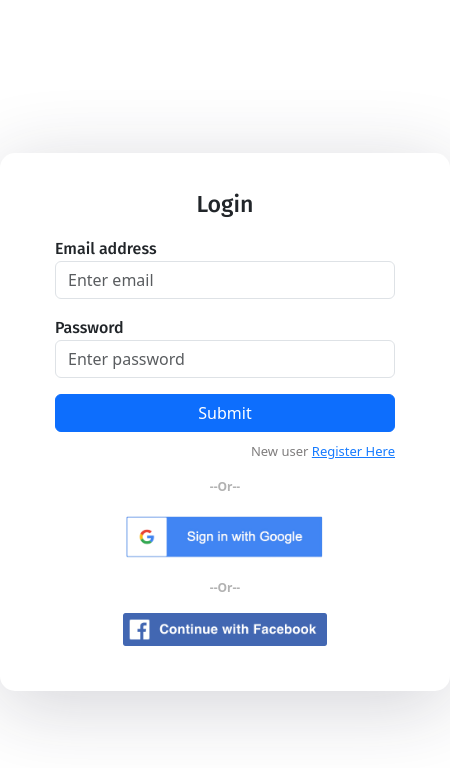
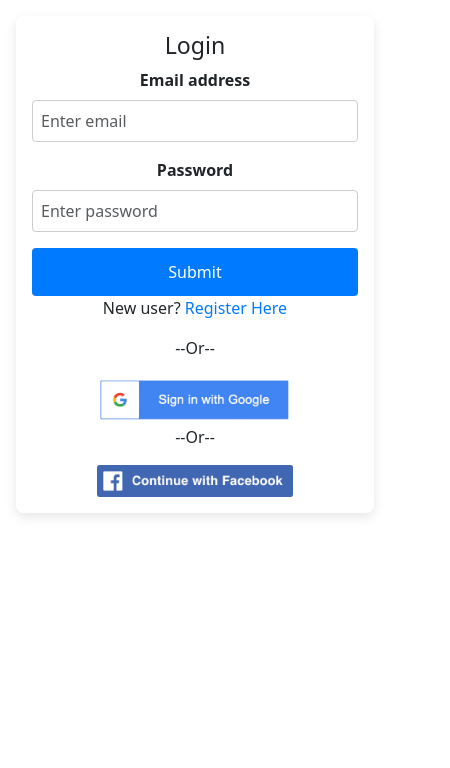
Before and after one commit to Product-Design-Implementation-Group-4/User_Application_Frontend, a React (Vite) app: page /#/ in a window 390 px wide. Shown: the top 768 px of the page, 450 px wide, since content can reach past the window. Built offline with nearby package versions, Linux system fonts and the light colour scheme; no server answers.

Commit message:
Featues added on (sign up, responsive view, password verification, Profile image addition)

```diff
--- a/src/App.css
+++ b/src/App.css
@@ -1,16 +1,5 @@
 .App {
   text-align: center;
-}
-
-.App-logo {
-  height: 40vmin;
-  pointer-events: none;
-}
-
-@media (prefers-reduced-motion: no-preference) {
-  .App-logo {
-    animation: App-logo-spin infinite 20s linear;
-  }
 }
 
 .App-header {
@@ -24,15 +13,67 @@
   color: white;
 }
 
-.App-link {
-  color: #61dafb;
+.profile-container {
+  padding: 2em;
+  display: flex;
+  justify-content: center;
 }
 
-@keyframes App-logo-spin {
-  from {
-    transform: rotate(0deg);
+.profile-form {
+  max-width: 500px;
+  width: 100%;
+  background-color: #f1f1f1;
+  padding: 2em;
+  border-radius: 8px;
+  box-shadow: 0 4px 12px rgba(0, 0, 0, 0.15);
+}
+
+.form-group {
+  margin-bottom: 1em;
+}
+
+.form-group label {
+  display: block;
+  margin-bottom: 0.5em;
+  font-weight: bold;
+}
+
+.form-group input,
+.form-group select {
+  width: 100%;
+  padding: 0.75em;
+  border: 1px solid #ccc;
+  border-radius: 4px;
+}
+
+.submit-button,
+.logout-button {
+  width: 100%;
+  padding: 0.75em;
+  background-color: #007bff;
+  border: none;
+  color: white;
+  border-radius: 4px;
+  cursor: pointer;
+  transition: background-color 0.2s;
+}
+
+.submit-button:hover,
+.logout-button:hover {
+  background-color: #0056b3;
+}
+
+@media (max-width: 600px) {
+  .profile-container {
+    padding: 1em;
   }
-  to {
-    transform: rotate(360deg);
+
+  .profile-form {
+    padding: 1em;
+  }
+
+  .form-group input,
+  .form-group select {
+    padding: 0.5em;
   }
 }
--- a/src/App.jsx
+++ b/src/App.jsx
@@ -1,39 +1,35 @@
-import { useEffect } from "react";
+import { useEffect, useState } from "react";
 import "../node_modules/bootstrap/dist/css/bootstrap.min.css";
 import "./App.css";
-import {
-  BrowserRouter as Router,
-  Routes,
-  Route,
-  Navigate,
-} from "react-router-dom";
+import { BrowserRouter as Router, Routes, Route, Navigate } from "react-router-dom";
 
 import Login from "./components/login";
 import SignUp from "./components/register";
-
+import Profile from "./components/profile";
 import { ToastContainer } from "react-toastify";
 import "react-toastify/dist/ReactToastify.css";
-import Profile from "./components/profile";
-import { useState } from "react";
 import { auth } from "./components/firebase";
 
 function App() {
-  const [user, setUser] = useState();
+  const [user, setUser] = useState(null); // Start with null to handle initial state better
+
   useEffect(() => {
-    auth.onAuthStateChanged((user) => {
+    const unsubscribe = auth.onAuthStateChanged((user) => {
       setUser(user);
     });
-  });
+
+
+    return () => unsubscribe();
+  }, []);
+
   return (
     <Router>
       <div className="App">
         <div className="auth-wrapper">
           <div className="auth-inner">
             <Routes>
-              <Route
-                path="/"
-                element={user ? <Navigate to="/profile" /> : <Login />}
-              />
+
+              <Route path="/" element={user ? <Navigate to="/profile" /> : <Login />} />
               <Route path="/login" element={<Login />} />
               <Route path="/register" element={<SignUp />} />
               <Route path="/profile" element={<Profile />} />
--- a/src/components/login.jsx
+++ b/src/components/login.jsx
@@ -2,7 +2,7 @@ import { signInWithEmailAndPassword } from "firebase/auth";
 import React, { useState } from "react";
 import { auth } from "./firebase";
 import { toast } from "react-toastify";
-import SignInwithGoogle from "./signInWIthGoogle";
+import SignInwithGoogle from "./signInWithGoogle";
 import SignInWithFacebook from "./signInWithFacebook";
 
 function Login() {
@@ -13,14 +13,11 @@ function Login() {
     e.preventDefault();
     try {
       await signInWithEmailAndPassword(auth, email, password);
-      console.log("User logged in Successfully");
       window.location.href = "/profile";
       toast.success("User logged in Successfully", {
         position: "top-center",
       });
     } catch (error) {
-      console.log(error.message);
-
       toast.error(error.message, {
         position: "bottom-center",
       });
@@ -28,10 +25,12 @@ function Login() {
   };
 
   return (
-    <form onSubmit={handleSubmit}>
+    <div className="auth-container">
+      <div className="form-container">
+        <form onSubmit={handleSubmit} className="form">
           <h3>Login</h3>
 
-      <div className="mb-3">
+          <div className="form-group">
             <label>Email address</label>
             <input
               type="email"
@@ -42,7 +41,7 @@ function Login() {
             />
           </div>
 
-      <div className="mb-3">
+          <div className="form-group">
             <label>Password</label>
             <input
               type="password"
@@ -53,17 +52,19 @@ function Login() {
             />
           </div>
 
-      <div className="d-grid">
-        <button type="submit" className="btn btn-primary">
+          <button type="submit" className="submit-button">
             Submit
           </button>
+
+          <p className="form-footer">
+            New user? <a href="/register">Register Here</a>
+          </p>
+
+          <SignInwithGoogle />
+          <SignInWithFacebook />
+        </form>
       </div>
-      <p className="forgot-password text-right">
-        New user <a href="/register">Register Here</a>
-      </p>
-      <SignInwithGoogle/>
-      <SignInWithFacebook/>
-    </form>
+    </div>
   );
 }
 
--- /dev/null
+++ b/src/components/navbar.jsx
@@ -0,0 +1,27 @@
+import React from "react";
+import "./Navbar.css";
+import companyLogo from "../assets/company.png";
+
+function Navbar({ userDetails, handleLogout }) {
+  return (
+    <nav className="navbar">
+
+      <div className="navbar-logo">
+        <img src={companyLogo} alt="Company Logo" />
+      </div>
+
+      {userDetails && (
+        <div className="navbar-user">
+          <img src={userDetails.photo} alt="Profile" className="user-photo" />
+          <div className="user-details">
+          <p className="user-name">{userDetails.firstName} {userDetails.lastName && userDetails.lastName}</p>
+            <p className="user-email">{userDetails.email}</p>
+          </div>
+          <button className="logout-button" onClick={handleLogout}>Logout</button>
+        </div>
+      )}
+    </nav>
+  );
+}
+
+export default Navbar;
--- a/src/components/profile.jsx
+++ b/src/components/profile.jsx
@@ -1,28 +1,67 @@
 import React, { useEffect, useState } from "react";
 import { auth, db } from "./firebase";
-import { doc, getDoc } from "firebase/firestore";
+import { doc, getDoc, setDoc } from "firebase/firestore";
+import Navbar from "./navbar";
+import "../App.css";
+import "../index.css";
 
 function Profile() {
   const [userDetails, setUserDetails] = useState(null);
-  const fetchUserData = async () => {
-    auth.onAuthStateChanged(async (user) => {
-      console.log(user);
+  const [formData, setFormData] = useState({
+    name: "",
+    email: "",
+    phone: "",
+    location: ""
+  });
 
-      const docRef = doc(db, "Users", user.uid);
-      const docSnap = await getDoc(docRef);
-      if (docSnap.exists()) {
-        setUserDetails(docSnap.data());
-        console.log(docSnap.data());
+  useEffect(() => {
+    const unsubscribe = auth.onAuthStateChanged(async (user) => {
+      if (user) {
+        try {
+          const docRef = doc(db, "Users", user.uid);
+          const docSnap = await getDoc(docRef);
+          if (docSnap.exists()) {
+            const data = docSnap.data();
+            setUserDetails(data);
+            setFormData({
+              name: data.name || "",
+              email: data.email || user.email,
+              phone: data.phone || "",
+              location: data.location || ""
+            });
+          } else {
+            console.log("No user data found in Firestore.");
+          }
+        } catch (error) {
+          console.error("Error fetching user data:", error.message);
+        }
       } else {
-        console.log("User is not logged in");
+        console.log("User is not logged in.");
       }
     });
-  };
-  useEffect(() => {
-    fetchUserData();
+
+    return () => unsubscribe();
   }, []);
 
-  async function handleLogout() {
+  const handleChange = (e) => {
+    const { name, value } = e.target;
+    setFormData({ ...formData, [name]: value });
+  };
+
+  const handleSubmit = async (e) => {
+    e.preventDefault();
+    if (auth.currentUser) {
+      const userRef = doc(db, "Users", auth.currentUser.uid);
+      try {
+        await setDoc(userRef, formData, { merge: true });
+        console.log("Profile updated successfully!");
+      } catch (error) {
+        console.error("Error updating profile:", error.message);
+      }
+    }
+  };
+
+  const handleLogout = async () => {
     try {
       await auth.signOut();
       window.location.href = "/login";
@@ -30,32 +69,41 @@ function Profile() {
     } catch (error) {
       console.error("Error logging out:", error.message);
     }
-  }
+  };
+
   return (
-    <div>
-      {userDetails ? (
-        <>
-          <div style={{ display: "flex", justifyContent: "center" }}>
-            <img
-              src={userDetails.photo}
-              width={"40%"}
-              style={{ borderRadius: "50%" }}
-            />
+    <div className="app-container">
+      <Navbar userDetails={userDetails} handleLogout={handleLogout} />
+      <div className="profile-container">
+        <form onSubmit={handleSubmit} className="profile-form">
+          <div className="form-group">
+            <label>Name:</label>
+            <input type="text" name="name" value={formData.name} onChange={handleChange} required />
           </div>
-          <h3>Welcome {userDetails.firstName} 🙏🙏</h3>
-          <div>
-            <p>Email: {userDetails.email}</p>
-            <p>First Name: {userDetails.firstName}</p>
-            {/* <p>Last Name: {userDetails.lastName}</p> */}
+          <div className="form-group">
+            <label>Email:</label>
+            <input type="email" name="email" value={formData.email} onChange={handleChange} required disabled />
           </div>
-          <button className="btn btn-primary" onClick={handleLogout}>
-            Logout
-          </button>
-        </>
-      ) : (
-        <p>Loading...</p>
-      )}
+          <div className="form-group">
+            <label>Phone:</label>
+            <input type="tel" name="phone" value={formData.phone} onChange={handleChange} />
+          </div>
+          <div className="form-group">
+            <label>Location:</label>
+            <select name="location" value={formData.location} onChange={handleChange} required>
+              <option value="">Select location</option>
+              <option value="Oulu">Oulu</option>
+              <option value="Helsinki">Helsinki</option>
+              <option value="Tampere">Tampere</option>
+              <option value="Turku">Turku</option>
+              <option value="Vasa">Vasa</option>
+            </select>
+          </div>
+          <button type="submit" className="submit-button">Submit</button>
+        </form>
+      </div>
     </div>
   );
 }
+
 export default Profile;
--- a/src/components/register.jsx
+++ b/src/components/register.jsx
@@ -1,97 +1,188 @@
+import React, { useState } from "react";
 import { createUserWithEmailAndPassword } from "firebase/auth";
-import React, { useState } from "react";
-import { auth, db } from "./firebase";
+import { auth, db, storage } from "./firebase";
 import { setDoc, doc } from "firebase/firestore";
+import { getStorage, ref, uploadBytes, getDownloadURL } from "firebase/storage";
 import { toast } from "react-toastify";
+import { useNavigate } from "react-router-dom";
+import "../App.css";
+import "../index.css";
 
 function Register() {
   const [email, setEmail] = useState("");
   const [password, setPassword] = useState("");
+  const [confirmPassword, setConfirmPassword] = useState("");
   const [fname, setFname] = useState("");
   const [lname, setLname] = useState("");
+  const [photo, setPhoto] = useState(null);
+  const [loading, setLoading] = useState(false);
+
+  const navigate = useNavigate();
 
   const handleRegister = async (e) => {
     e.preventDefault();
+
+
+    if (password !== confirmPassword) {
+      toast.error("Passwords do not match!", {
+        position: "bottom-center",
+      });
+      return;
+    }
+
+    setLoading(true);
     try {
-      await createUserWithEmailAndPassword(auth, email, password);
-      const user = auth.currentUser;
-      console.log(user);
+
+      const userCredential = await createUserWithEmailAndPassword(auth, email, password);
+      const user = userCredential.user;
+
+      let photoURL = "";
+
+      if (photo) {
+        const storageRef = ref(getStorage(), `profile_pictures/${user.uid}`);
+        try {
+          const snapshot = await uploadBytes(storageRef, photo);
+          const url = await getDownloadURL(snapshot.ref);
+          photoURL = url;
+          console.log("Uploaded photo URL:", photoURL);
+        } catch (error) {
+          console.error("Error uploading photo:", error.message);
+          toast.error("Failed to upload photo", {
+            position: "bottom-center",
+          });
+        }
+      }
+
+
       if (user) {
         await setDoc(doc(db, "Users", user.uid), {
           email: user.email,
           firstName: fname,
           lastName: lname,
-          photo:""
+          photo: photoURL,
         });
       }
-      console.log("User Registered Successfully!!");
-      toast.success("User Registered Successfully!!", {
+
+      console.log("User Registered Successfully!");
+      toast.success("User Registered Successfully!", {
         position: "top-center",
       });
+
+
+      navigate("/profile");
     } catch (error) {
-      console.log(error.message);
+      console.error("Error during registration:", error.message);
       toast.error(error.message, {
+        position: "bottom-center",
+      });
+    } finally {
+      setLoading(false);
+    }
+  };
+
+
+  const handlePhotoChange = (e) => {
+    const file = e.target.files[0];
+    if (file && file.type.startsWith('image/')) {
+      setPhoto(file);
+    } else {
+      toast.error("Please upload a valid image file", {
         position: "bottom-center",
       });
     }
   };
 
   return (
-    <form onSubmit={handleRegister}>
+    <div className="app-container">
+      <div className="form-container">
+        <form onSubmit={handleRegister} className="form">
           <h3>Sign Up</h3>
 
-      <div className="mb-3">
-        <label>First name</label>
+
+          <div className="form-group">
+            <label>First Name</label>
             <input
               type="text"
               className="form-control"
-          placeholder="First name"
+              placeholder="Enter your first name"
               onChange={(e) => setFname(e.target.value)}
               required
             />
           </div>
 
-      <div className="mb-3">
-        <label>Last name</label>
+
+          <div className="form-group">
+            <label>Last Name</label>
             <input
               type="text"
               className="form-control"
-          placeholder="Last name"
+              placeholder="Enter your last name"
               onChange={(e) => setLname(e.target.value)}
+              required
             />
           </div>
 
-      <div className="mb-3">
-        <label>Email address</label>
+
+          <div className="form-group">
+            <label>Email</label>
             <input
               type="email"
               className="form-control"
-          placeholder="Enter email"
+              placeholder="Enter your email"
               onChange={(e) => setEmail(e.target.value)}
               required
             />
           </div>
 
-      <div className="mb-3">
+
+          <div className="form-group">
             <label>Password</label>
             <input
               type="password"
               className="form-control"
-          placeholder="Enter password"
+              placeholder="Enter your password"
               onChange={(e) => setPassword(e.target.value)}
               required
             />
           </div>
 
-      <div className="d-grid">
-        <button type="submit" className="btn btn-primary">
-          Sign Up
+
+          <div className="form-group">
+            <label>Confirm Password</label>
+            <input
+              type="password"
+              className="form-control"
+              placeholder="Confirm your password"
+              onChange={(e) => setConfirmPassword(e.target.value)}
+              required
+            />
+          </div>
+
+
+          <div className="form-group">
+            <label>Profile Picture</label>
+            <input
+              type="file"
+              className="form-control"
+              onChange={handlePhotoChange} // Handle file change
+            />
+          </div>
+
+
+          <button type="submit" className="submit-button" disabled={loading}>
+            {loading ? "Signing Up..." : "Sign Up"}
           </button>
+
+
+          <div className="form-footer">
+            <p>
+              Already have an account? <a href="/login">Login</a>
+            </p>
           </div>
-      <p className="forgot-password text-right">
-        Already registered <a href="/login">Login</a>
-      </p>
         </form>
+      </div>
+    </div>
   );
 }
+
 export default Register;
--- a/src/index.css
+++ b/src/index.css
@@ -1,91 +1,113 @@
-@import url("https://fonts.googleapis.com/css?family=Fira+Sans:400,500,600,700,800");
-
 * {
+  margin: 0;
+  padding: 0;
   box-sizing: border-box;
 }
+
 body {
-  /* background: #1c8ef9 !important; */
-  min-height: 100vh;
-  display: flex;
-  font-weight: 400;
   font-family: "Fira Sans", sans-serif;
+  background-color: #f4f4f4;
+  line-height: 1.6;
 }
 
-h1,
-h2,
-h3,
-h4,
-h5,
-h6,
-label,
-span {
-  font-weight: 500;
-  font-family: "Fira Sans", sans-serif;
+.app-container {
+  display: flex;
+  flex-direction: column;
+  min-height: 100vh;
+  justify-content: center;
+  align-items: center;
 }
 
-body,
-html,
-.App,
-#root,
-.auth-wrapper {
+.navbar {
   width: 100%;
-  height: 100%;
+  padding: 1em 2em;
+  background-color: #007bff;
+  color: white;
+  box-shadow: 0 2px 4px rgba(0, 0, 0, 0.1);
 }
 
-.navbar-light {
-  background-color: #ffffff;
-  box-shadow: 0px 14px 80px rgba(34, 35, 58, 0.2);
+.navbar-logo img {
+  height: 40px;
 }
 
-.auth-wrapper {
+.navbar-user {
+  display: flex;
+  align-items: center;
+}
+
+.form-container {
   display: flex;
   justify-content: center;
-  flex-direction: column;
-  text-align: left;
+  align-items: center;
+  padding: 2em;
+  width: 100%;
 }
 
-.auth-inner {
-  width: 450px;
-  margin: auto;
-  background: #ffffff;
-  box-shadow: 0px 14px 80px rgba(34, 35, 58, 0.2);
-  padding: 40px 55px 45px 55px;
-  border-radius: 15px;
-  transition: all 0.3s;
+.form {
+  max-width: 450px;
+  width: 100%;
+  background-color: white;
+  padding: 2em;
+  border-radius: 8px;
+  box-shadow: 0 4px 12px rgba(0, 0, 0, 0.1);
 }
 
-.auth-wrapper .form-control:focus {
-  border-color: #167bff;
-  box-shadow: none;
+.form-group {
+  margin-bottom: 1.5em;
 }
 
-.auth-wrapper h3 {
-  text-align: center;
-  margin: 0;
-  line-height: 1;
-  padding-bottom: 20px;
+.form-group label {
+  font-weight: bold;
+  margin-bottom: 0.5em;
 }
 
-.custom-control-label {
-  font-weight: 400;
+.form-group input {
+  width: 100%;
+  padding: 0.75em;
+  border: 1px solid #ccc;
+  border-radius: 4px;
+  font-size: 1em;
 }
 
-.forgot-password,
-.forgot-password a {
-  text-align: right;
-  font-size: 13px;
-  padding-top: 10px;
-  color: #7f7d7d;
-  margin: 0;
+.submit-button {
+  width: 100%;
+  padding: 0.75em;
+  background-color: #007bff;
+  border: none;
+  color: white;
+  border-radius: 4px;
+  font-size: 1em;
+  cursor: pointer;
+  transition: background-color 0.3s ease;
 }
 
-.forgot-password a {
-  color: #167bff;
+.submit-button:hover {
+  background-color: #0056b3;
 }
-.continue-p {
-  font-size: 12px;
-  color: #b2b2b2;
-  font-weight: 600;
-  margin-top: 1rem;
+
+.form-footer {
   text-align: center;
 }
+
+.form-footer a {
+  color: #007bff;
+  text-decoration: none;
+}
+
+.form-footer a:hover {
+  text-decoration: underline;
+}
+
+@media (max-width: 768px) {
+  .navbar {
+    padding: 1em;
+  }
+
+  .form-container {
+    padding: 1em;
+  }
+
+  .form {
+    padding: 1em;
+  }
+}
```
Also changed, not shown: cors.json (added, +8 -0 lines), src/components/Navbar.css (added, +71 -0 lines), src/components/firebase.jsx (+7 -3 lines), src/assets/company.png (added), src/components/signInWIthGoogle.jsx (line endings or trailing spaces), src/components/signInWithFacebook.jsx (line endings or trailing spaces). Lines whose indentation alone changed are shown as unchanged.
